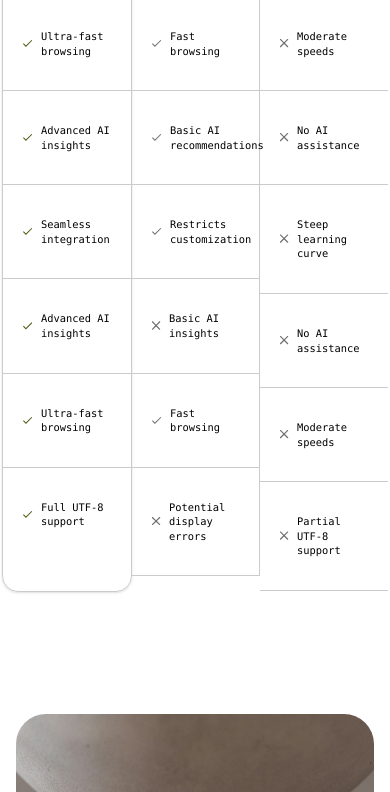
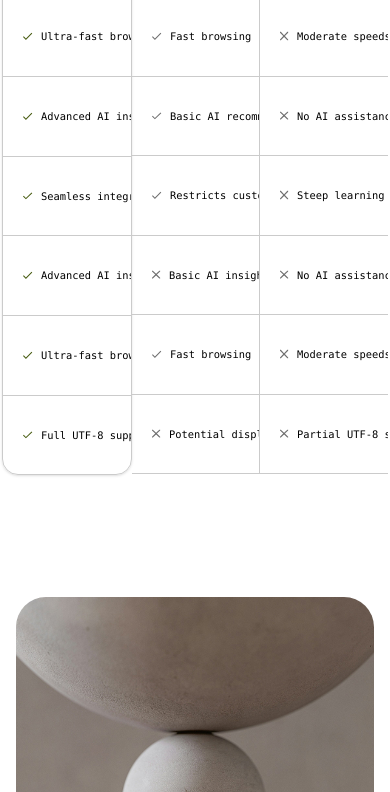
Before and after one commit to 0mLalwani/area, a website built with Vite: page index.html in a window 390 px wide. Shown: the part 5270-6062 px from the top of the page. Built offline with nearby package versions, Linux system fonts and the light colour scheme.

Commit message:
fixed the table

```diff
--- a/index.html
+++ b/index.html
@@ -379,15 +379,15 @@
         </div>
         <div class="flex w-full rounded-2xl p-0.5">
           <div
-            class="border-grey-light min-w-0 flex-1 rounded-2xl border shadow-sm md:shadow-xl"
+            class="border-grey-light flex min-w-0 flex-1 flex-col rounded-2xl border shadow-sm md:shadow-xl"
           >
             <h3
-              class="font-dm-san border-b-grey-medium min-w-0 gap-4 border-b px-7.5 py-10 text-center text-xl leading-[120%] font-medium tracking-[-8%]"
+              class="font-dm-san border-b-grey-medium min-w-0 flex-1 gap-4 overflow-clip border-b px-7.5 py-10 text-center text-xl leading-[120%] font-medium tracking-[-8%] text-nowrap"
             >
               Area
             </h3>
             <div
-              class="border-b-grey-light flex min-w-0 gap-2 border-b px-5 py-8"
+              class="border-b-grey-light flex min-w-0 flex-1 gap-2 overflow-clip border-b px-5 py-8 text-nowrap"
             >
               <img class="w-2.5" src="./media/green-check.svg" alt="yes" />
               <p
@@ -396,7 +396,9 @@
                 Ultra-fast browsing
               </p>
             </div>
-            <div class="border-b-grey-light flex gap-2 border-b px-5 py-8">
+            <div
+              class="border-b-grey-light flex flex-1 gap-2 overflow-clip border-b px-5 py-8 text-nowrap"
+            >
               <img class="w-2.5" src="./media/green-check.svg" alt="yes" />
               <p
                 class="text-xxs min-w-0 font-mono leading-[140%] tracking-[-1%] lg:text-xs"
@@ -404,7 +406,9 @@
                 Advanced AI insights
               </p>
             </div>
-            <div class="border-b-grey-light flex gap-2 border-b px-5 py-8">
+            <div
+              class="border-b-grey-light flex flex-1 gap-2 overflow-clip border-b px-5 py-8 text-nowrap"
+            >
               <img class="w-2.5" src="./media/green-check.svg" alt="yes" />
               <p
                 class="text-xxs min-w-0 font-mono leading-[140%] tracking-[-1%] lg:text-xs"
@@ -412,7 +416,9 @@
                 Seamless integration
               </p>
             </div>
-            <div class="border-b-grey-light flex gap-2 border-b px-5 py-8">
+            <div
+              class="border-b-grey-light flex flex-1 gap-2 overflow-clip border-b px-5 py-8 text-nowrap"
+            >
               <img class="w-2.5" src="./media/green-check.svg" alt="yes" />
               <p
                 class="text-xxs min-w-0 font-mono leading-[140%] tracking-[-1%] lg:text-xs"
@@ -420,7 +426,9 @@
                 Advanced AI insights
               </p>
             </div>
-            <div class="border-b-grey-light flex gap-2 border-b px-5 py-8">
+            <div
+              class="border-b-grey-light flex flex-1 gap-2 overflow-clip border-b px-5 py-8 text-nowrap"
+            >
               <img class="w-2.5" src="./media/green-check.svg" alt="yes" />
               <p
                 class="text-xxs min-w-0 font-mono leading-[140%] tracking-[-1%] lg:text-xs"
@@ -428,7 +436,9 @@
                 Ultra-fast browsing
               </p>
             </div>
-            <div class="border-b-grey-light flex gap-2 px-5 py-8">
+            <div
+              class="border-b-grey-light flex flex-1 gap-2 overflow-clip px-5 py-8 text-nowrap"
+            >
               <img class="w-2.5" src="./media/green-check.svg" alt="yes" />
               <p
                 class="text-xxs min-w-0 font-mono leading-[140%] tracking-[-1%] lg:text-xs"
@@ -437,14 +447,16 @@
               </p>
             </div>
           </div>
-          <div class="min-w-0 flex-1 rounded-2xl border-y border-y-transparent">
+          <div
+            class="flex min-w-0 flex-1 flex-col rounded-2xl border-y border-y-transparent"
+          >
             <h3
-              class="font-dm-san border-b-grey-medium text-grey-dark min-w-0 gap-4 border-b px-7.5 py-10 text-center text-xl leading-[120%] font-medium tracking-[-8%]"
+              class="font-dm-san border-b-grey-medium text-grey-dark min-w-0 flex-1 gap-4 overflow-clip border-b px-7.5 py-10 text-center text-xl leading-[120%] font-medium tracking-[-8%] text-nowrap"
             >
               WebSurge
             </h3>
             <div
-              class="border-r-grey-light border-b-grey-light flex min-w-0 gap-2 border-r border-b px-5 py-8"
+              class="border-r-grey-light border-b-grey-light flex min-w-0 flex-1 gap-2 overflow-clip border-r border-b px-5 py-8 text-nowrap"
             >
               <img class="w-2.5" src="./media/check-vector.svg" alt="yes" />
               <p
@@ -454,7 +466,7 @@
               </p>
             </div>
             <div
-              class="border-r-grey-light border-b-grey-light flex gap-2 border-r border-b px-5 py-8"
+              class="border-r-grey-light border-b-grey-light flex flex-1 gap-2 overflow-clip border-r border-b px-5 py-8 text-nowrap"
             >
               <img class="w-2.5" src="./media/check-vector.svg" alt="yes" />
               <p
@@ -464,7 +476,7 @@
               </p>
             </div>
             <div
-              class="border-r-grey-light border-b-grey-light flex gap-2 border-r border-b px-5 py-8"
+              class="border-r-grey-light border-b-grey-light flex flex-1 gap-2 overflow-clip border-r border-b px-5 py-8 text-nowrap"
             >
               <img class="w-2.5" src="./media/check-vector.svg" alt="yes" />
               <p
@@ -474,7 +486,7 @@
               </p>
             </div>
             <div
-              class="border-r-grey-light border-b-grey-light flex gap-2 border-r border-b px-5 py-8"
+              class="border-r-grey-light border-b-grey-light flex flex-1 gap-2 overflow-clip border-r border-b px-5 py-8 text-nowrap"
             >
               <img class="w-2.5" src="./media/cross-vector.svg" alt="yes" />
               <p
@@ -484,7 +496,7 @@
               </p>
             </div>
             <div
-              class="border-r-grey-light border-b-grey-light flex gap-2 border-r border-b px-5 py-8"
+              class="border-r-grey-light border-b-grey-light flex flex-1 gap-2 overflow-clip border-r border-b px-5 py-8 text-nowrap"
             >
               <img class="w-2.5" src="./media/check-vector.svg" alt="yes" />
               <p
@@ -494,7 +506,7 @@
               </p>
             </div>
             <div
-              class="border-r-grey-light border-b-grey-light flex gap-2 border-r border-b px-5 py-8"
+              class="border-r-grey-light border-b-grey-light flex flex-1 gap-2 overflow-clip border-r border-b px-5 py-8 text-nowrap"
             >
               <img class="w-2.5" src="./media/cross-vector.svg" alt="yes" />
               <p
@@ -504,14 +516,16 @@
               </p>
             </div>
           </div>
-          <div class="min-w-0 flex-1 rounded-2xl border-y border-y-transparent">
+          <div
+            class="flex min-w-0 flex-1 flex-col rounded-2xl border-y border-y-transparent"
+          >
             <h3
-              class="font-dm-san border-b-grey-medium text-grey-dark min-w-0 gap-4 border-b px-7.5 py-10 text-center text-xl leading-[120%] font-medium tracking-[-8%]"
+              class="font-dm-san border-b-grey-medium text-grey-dark min-w-0 flex-1 gap-4 overflow-clip border-b px-7.5 py-10 text-center text-xl leading-[120%] font-medium tracking-[-8%] text-nowrap"
             >
               HyperView
             </h3>
             <div
-              class="border-b-grey-light flex min-w-0 gap-2 border-b px-5 py-8"
+              class="border-b-grey-light flex min-w-0 flex-1 gap-2 overflow-clip border-b px-5 py-8 text-nowrap"
             >
               <img class="w-2.5" src="./media/cross-vector.svg" alt="yes" />
               <p
@@ -520,7 +534,9 @@
                 Moderate speeds
               </p>
             </div>
-            <div class="border-b-grey-light flex gap-2 border-b px-5 py-8">
+            <div
+              class="border-b-grey-light flex flex-1 gap-2 overflow-clip border-b px-5 py-8 text-nowrap"
+            >
               <img class="w-2.5" src="./media/cross-vector.svg" alt="yes" />
               <p
                 class="text-xxs min-w-0 font-mono leading-[140%] tracking-[-1%] lg:text-xs"
@@ -528,7 +544,9 @@
                 No AI assistance
               </p>
             </div>
-            <div class="border-b-grey-light flex gap-2 border-b px-5 py-8">
+            <div
+              class="border-b-grey-light flex flex-1 gap-2 overflow-clip border-b px-5 py-8 text-nowrap"
+            >
               <img class="w-2.5" src="./media/cross-vector.svg" alt="yes" />
               <p
                 class="text-xxs min-w-0 font-mono leading-[140%] tracking-[-1%] lg:text-xs"
@@ -536,7 +554,9 @@
                 Steep learning curve
               </p>
             </div>
-            <div class="border-b-grey-light flex gap-2 border-b px-5 py-8">
+            <div
+              class="border-b-grey-light flex flex-1 gap-2 overflow-clip border-b px-5 py-8 text-nowrap"
+            >
               <img class="w-2.5" src="./media/cross-vector.svg" alt="yes" />
               <p
                 class="text-xxs min-w-0 font-mono leading-[140%] tracking-[-1%] lg:text-xs"
@@ -544,7 +564,9 @@
                 No AI assistance
               </p>
             </div>
-            <div class="border-b-grey-light flex gap-2 border-b px-5 py-8">
+            <div
+              class="border-b-grey-light flex flex-1 gap-2 overflow-clip border-b px-5 py-8 text-nowrap"
+            >
               <img class="w-2.5" src="./media/cross-vector.svg" alt="yes" />
               <p
                 class="text-xxs min-w-0 font-mono leading-[140%] tracking-[-1%] lg:text-xs"
@@ -552,7 +574,9 @@
                 Moderate speeds
               </p>
             </div>
-            <div class="border-b-grey-light flex gap-2 border-b px-5 py-8">
+            <div
+              class="border-b-grey-light flex flex-1 gap-2 overflow-clip border-b px-5 py-8 text-nowrap"
+            >
               <img class="w-2.5" src="./media/cross-vector.svg" alt="yes" />
               <p
                 class="text-xxs min-w-0 font-mono leading-[140%] tracking-[-1%] lg:text-xs"
```
